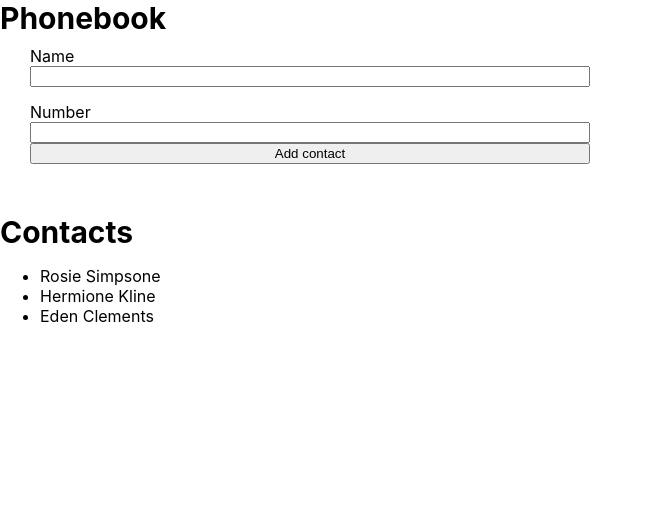
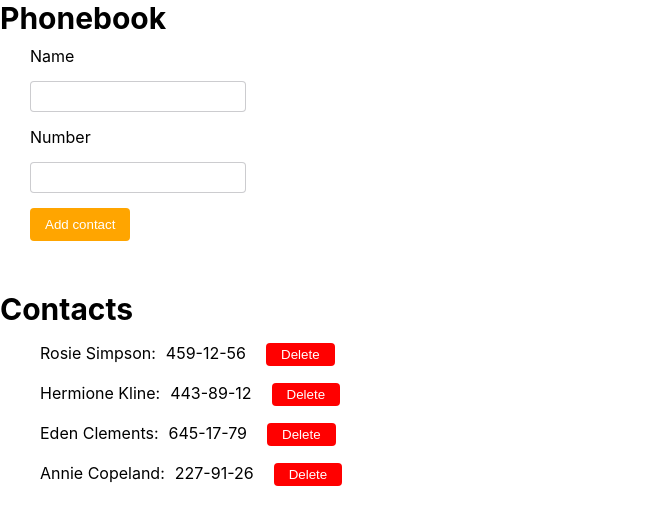
Before and after one commit to RomanZakrenychnyi/goit-react-hw-02-phonebook, a React (Create React App) app: page / in a window 1280 px wide. Shown: the top 524 px of the page, without its empty margins (0-652 px from the left). Built offline with nearby package versions, Linux system fonts and the light colour scheme.

Commit message:
add event on delete btn

```diff
--- a/src/components/App.jsx
+++ b/src/components/App.jsx
@@ -1,4 +1,4 @@
-import { nanoid } from 'nanoid';
+// import { nanoid } from 'nanoid';
 import { Component } from 'react';
 import { ContactForm } from './ContactForm/ContactForm';
 import { ContactList } from './ContactList/ContactList';
@@ -15,14 +15,27 @@ export class App extends Component {
     name: '',
   };
 
+  handleDeleteBtnClick = id => {
+    this.setState(prevState => {
+      return {
+        contacts: prevState.contacts.filter(contact => contact.id !== id),
+      };
+    });
+  };
+
   render() {
+    const { contacts } = this.state;
+
     return (
       <div>
         <Section title="Phonebook">
           <ContactForm />
         </Section>
         <Section title="Contacts">
-          <ContactList />
+          <ContactList
+            contacts={contacts}
+            handleDeleteBtnClick={this.handleDeleteBtnClick}
+          />
         </Section>
       </div>
     );
--- a/src/components/ContactForm/ContactForm.jsx
+++ b/src/components/ContactForm/ContactForm.jsx
@@ -3,7 +3,7 @@ import style from './ContactForm.module.css';
 export const ContactForm = () => {
   return (
     <form className={style.form}>
-      <label htmlFor="text">Name</label>
+      <label className={style.label} htmlFor="text">Name</label>
       <input
         className={style.input}
         type="text"
@@ -12,8 +12,9 @@ export const ContactForm = () => {
         title="Name may contain only letters, apostrophe, dash and spaces. For example Adrian, Jacob Mercer, Charles de Batz de Castelmore d'Artagnan"
         required
       />
-      <label htmlFor="text">Number</label>
+      <label className={style.label} htmlFor="text">Number</label>
       <input
+        className={style.input}
         type="tel"
         name="number"
         pattern="\+?\d{1,4}?[-.\s]?\(?\d{1,3}?\)?[-.\s]?\d{1,4}[-.\s]?\d{1,4}[-.\s]?\d{1,9}"
--- a/src/components/ContactForm/ContactForm.module.css
+++ b/src/components/ContactForm/ContactForm.module.css
@@ -7,10 +7,29 @@
   padding: 10px;
 }
 
+.label {
+  margin-bottom: 15px;
+}
+
 .input {
+  max-width: 200px;
+  padding: 7px;
+  border: 1px solid #87878d6c;
+  border-radius: 4px;
   margin-bottom: 15px;
 }
 
 .btn {
-  display: block;
+  max-width: fit-content;
+  padding: 9px 15px;
+  border: none;
+  border-radius: 4px;
+  color: rgb(255, 255, 255);
+  background-color: orange;
+  cursor: pointer;
+  transition: all .3s ease;
 }
+
+.btn:hover {
+  background-color: rgb(201, 131, 1);
+}
--- a/src/components/ContactList/ContactList.jsx
+++ b/src/components/ContactList/ContactList.jsx
@@ -1,9 +1,31 @@
-export const ContactList = () => {
-    return (
-        <ul>
-            <li>Rosie Simpsone</li>
-            <li>Hermione Kline</li>
-            <li>Eden Clements</li>
-        </ul>
-    )
+import PropTypes from 'prop-types';
+import style from './ContactList.module.css';
+
+export const ContactList = ({ contacts, handleDeleteBtnClick }) => {
+  return (
+    <ul className={style.list}>
+      {contacts.map(({ id, name, number }) => {
+        return (
+          <li className={style.item} key={id}>
+            <p className={style.contact}>
+              {name}:<span className={style.number}>{number}</span>
+            </p>
+            <button className={style.btn} type="button" onClick={()=>handleDeleteBtnClick(id)}>
+              Delete
+            </button>
+          </li>
+        );
+      })}
+    </ul>
+  );
 };
+
+ContactList.propTypes = {
+  contact: PropTypes.arrayOf(
+    PropTypes.shape({
+      id: PropTypes.string,
+      name: PropTypes.string,
+      number: PropTypes.string,
+    })
+  ),
+};
--- a/src/components/ContactList/ContactList.module.css
+++ b/src/components/ContactList/ContactList.module.css
@@ -0,0 +1,31 @@
+.list {
+  list-style: none;
+}
+
+.item {
+  display: flex;
+  align-items: baseline;
+  gap: 20px;
+}
+
+.contact {
+  margin-bottom: 20px;
+}
+
+.number {
+  margin-left: 10px;
+}
+
+.btn {
+    padding: 4px 15px;
+    color: white;
+    background-color: red;
+    border: none;
+    border-radius: 4px;
+    cursor: pointer;
+    transition: all .2s ease;
+}
+
+.btn:hover {
+    background-color: rgb(151, 0, 0);
+}
--- a/src/index.css
+++ b/src/index.css
@@ -15,5 +15,5 @@ code {
 }
 
 h1, h2, h3, p {
-  margin: 0 auto;
+  margin: 0;
 }
```
Also changed, not shown: src/components/Section/Section.jsx (+6 -1 lines).
